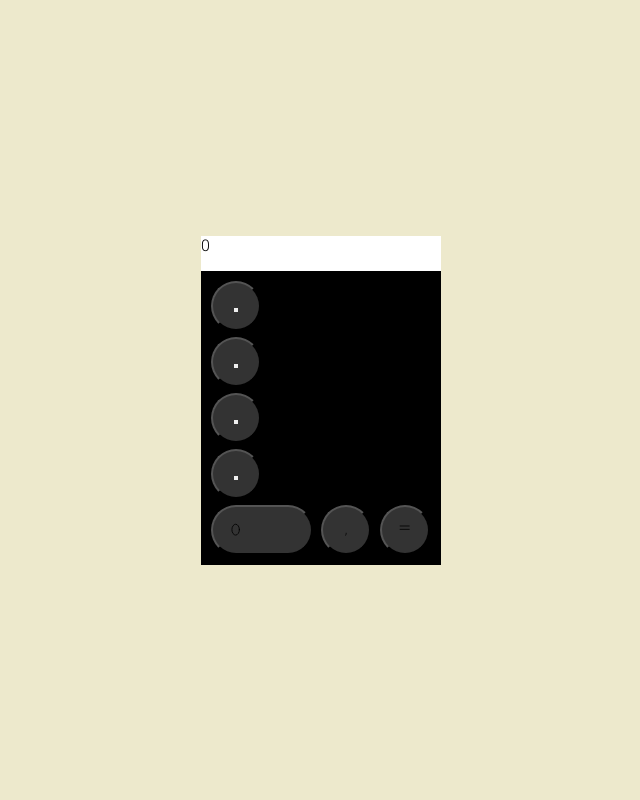
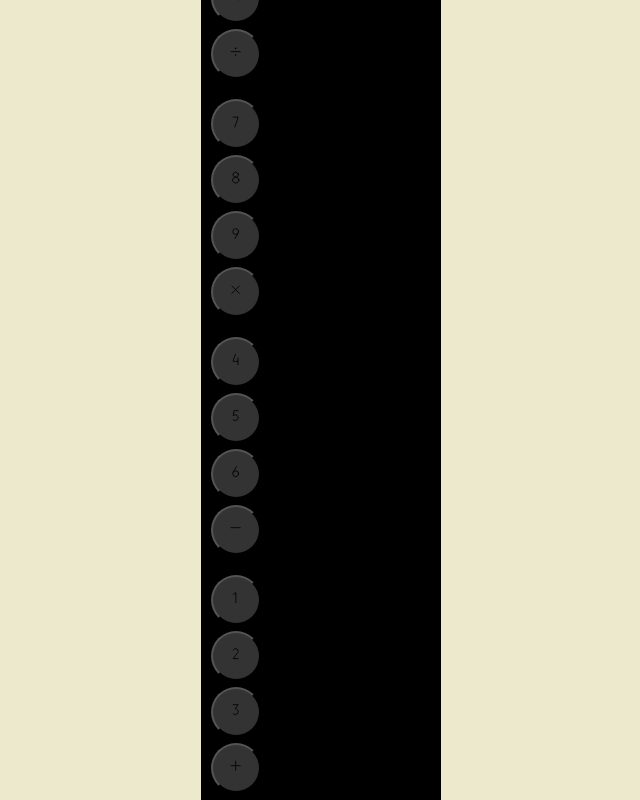
Before and after one commit to DouglasFloro/modal-calculator, a React (Vite) app: page / in a window 1280 px wide. Shown: the top 800 px of the page, without its empty margins (319-959 px from the left). Built offline with nearby package versions, Linux system fonts and the light colour scheme.

Commit message:
mapping keyboard keys

```diff
--- a/src/Calculator/index.tsx
+++ b/src/Calculator/index.tsx
@@ -23,109 +23,150 @@ import * as S from './styles';
 export const Calculator: React.FC = () => {
   const keyboardKey = [
     {
-      ln: [
+      line: [
         {
           id: 0,
           title: 'AC',
           value: 'clean',
+          isGrid: 'false',
         },
 
         {
           id: 1,
           title: <Radical />,
           value: 'radical',
+          isGrid: 'false',
         },
 
         {
           id: 2,
           title: <Percent />,
           value: 'percent',
+          isGrid: 'false',
         },
 
         {
           id: 3,
           title: <Divide />,
           value: 'divide',
+          isGrid: 'false',
         },
       ],
     },
 
     {
-      ln: [
+      line: [
         {
           id: 0,
           title: <NumberSeven />,
           value: 7,
+          isGrid: 'false',
         },
 
         {
           id: 1,
           title: <NumberEight />,
           value: 8,
+          isGrid: 'false',
         },
 
         {
           id: 2,
           title: <NumberNine />,
           value: 9,
+          isGrid: 'false',
         },
 
         {
           id: 3,
           title: <X />,
           value: 'multiplication',
+          isGrid: 'false',
         },
       ],
     },
     {
-      ln: [
+      line: [
         {
           id: 0,
           title: <NumberFour />,
           value: 4,
+          isGrid: 'false',
         },
         {
           id: 1,
           title: <NumberFive />,
           value: 5,
+          isGrid: 'false',
         },
         {
           id: 2,
           title: <NumberSix />,
           value: 6,
+          isGrid: 'false',
         },
         {
           id: 3,
           title: <Minus />,
           value: 'subtraction',
+          isGrid: 'false',
         },
       ],
     },
 
     {
-      ln: [
+      line: [
+        {
+          id: 0,
+          title: <NumberOne />,
+          value: 1,
+          isGrid: 'false',
+        },
+
         {
           id: 1,
-          title: <NumberOne />,
-          value: 1,
+          title: <NumberTwo />,
+          value: 2,
+          isGrid: 'false',
         },
 
         {
           id: 2,
-          title: <NumberTwo />,
-          value: 2,
+          title: <NumberThree />,
+          value: 3,
+          isGrid: 'false',
         },
 
         {
           id: 3,
-          title: <NumberThree />,
-          value: 3,
+          title: <Plus />,
+          value: 'addition',
+          isGrid: 'false',
+        },
+      ],
+    },
+
+    {
+      line: [
+        {
+          id: 0,
+          title: <NumberZero />,
+          value: 0,
+          isGrid: 'true',
         },
 
         {
-          id: 0,
-          title: <Plus />,
-          value: 'addition',
+          id: 1,
+          title: ',',
+          value: ',',
+          isGrid: 'true',
+        },
+
+        {
+          id: 2,
+          title: <Equals />,
+          value: 'equal',
+          isGrid: 'true',
         },
       ],
     },
@@ -135,25 +176,15 @@ export const Calculator: React.FC = () => {
     <S.Wrapper>
       <S.Container>
         <S.Result>0</S.Result>
-        <div>
-          {keyboardKey.map((bt) => (
-            <S.Line>
-              <S.Button>
-                <button>{}</button>
+        {keyboardKey.map((line, index) => (
+          <S.Line key={index}>
+            {line.line.map((button) => (
+              <S.Button key={button.id} value={button.value}>
+                {button.title}
               </S.Button>
-            </S.Line>
-          ))}
-
-          <S.Line isGrid>
-            <S.Button variant="lg">
-              <NumberZero />
-            </S.Button>
-            <S.Button>,</S.Button>
-            <S.Button>
-              <Equals />
-            </S.Button>
+            ))}
           </S.Line>
-        </div>
+        ))}
       </S.Container>
     </S.Wrapper>
   );
```
